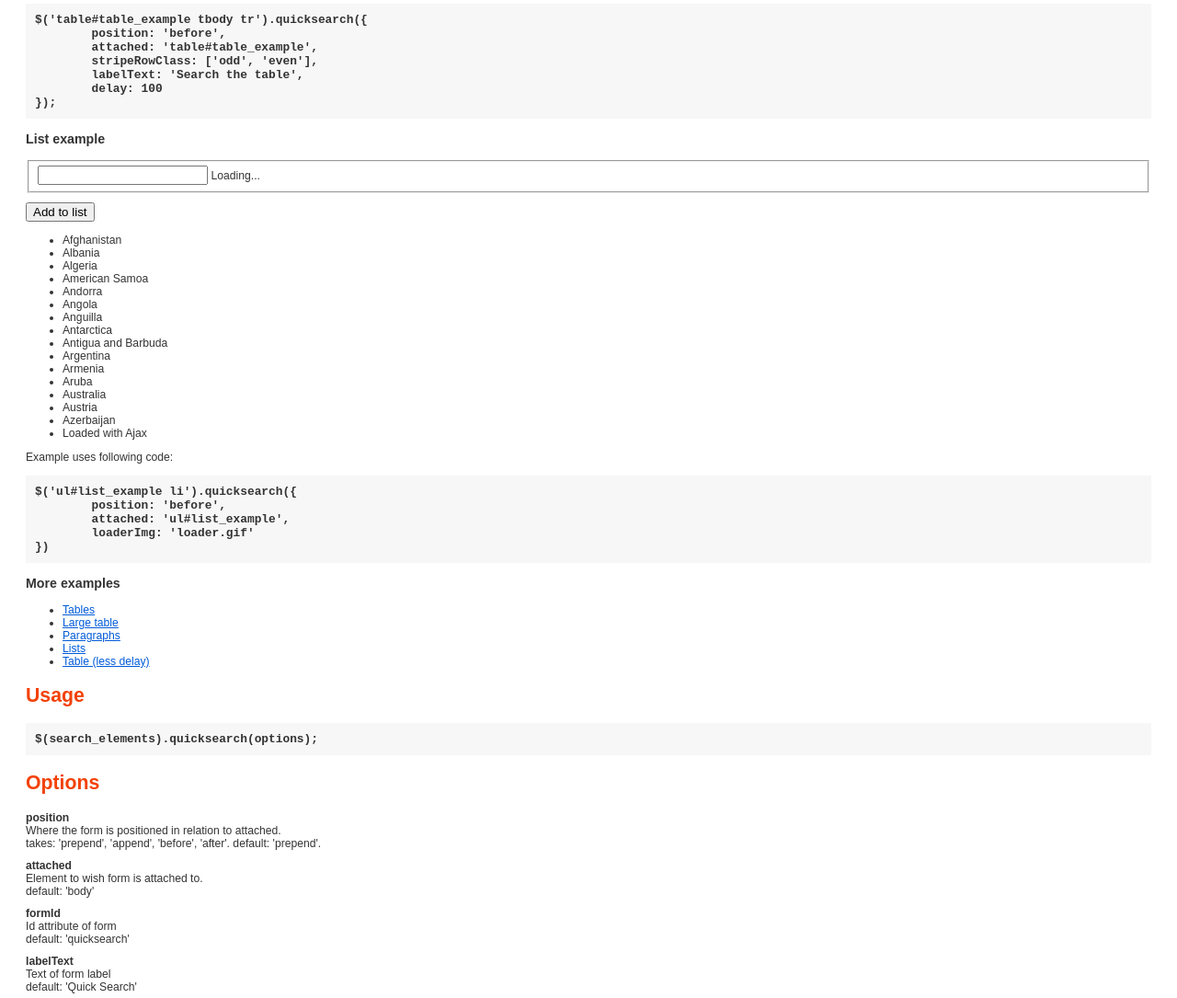
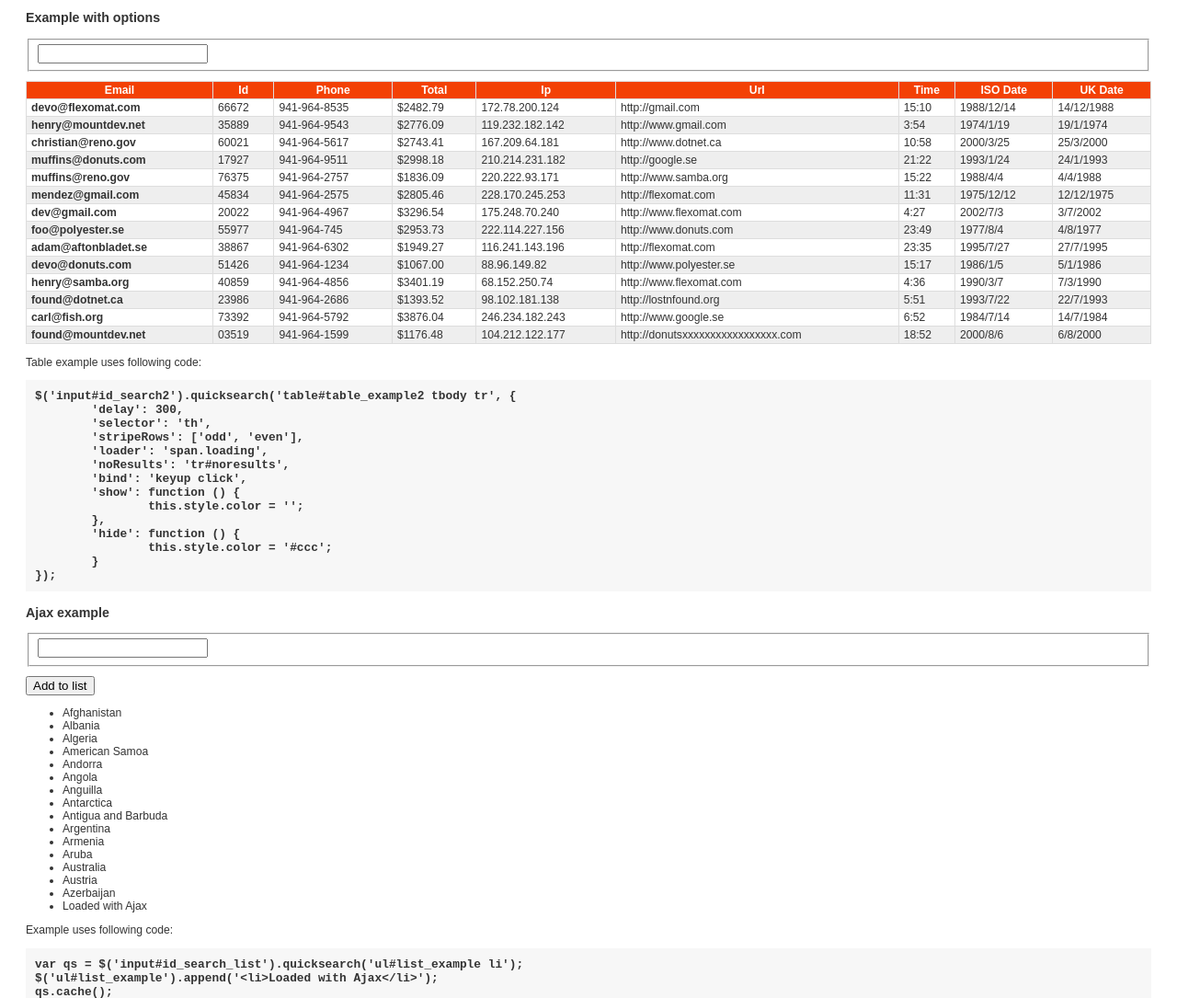
Before and after one commit to riklomas/quicksearch, a plain HTML site: page examples/index.html in a window 1280 px wide. Shown: the part 608-1693 px from the top of the page at 92% size. Drawn offline with Linux system fonts and the light colour scheme.

Commit message:
help quicksearch

```diff
--- a/examples/index.html
+++ b/examples/index.html
@@ -10,8 +10,21 @@
 		<script type="text/javascript" src="../jquery.quicksearch.js"></script>
 		<script type="text/javascript">
 			$(function () {
-				$('input#id_search').quicksearch('table#table_example tbody tr', {
-					selector: 'th'
+				$('input#id_search').quicksearch('table#table_example tbody tr');
+
+				$('input#id_search2').quicksearch('table#table_example2 tbody tr', {
+					'delay': 300,
+					'selector': 'th',
+					'stripeRows': ['odd', 'even'],
+					'loader': 'span.loading',
+					'noResults': 'tr#noresults',
+					'bind': 'keyup click',
+					'show': function () {
+						this.style.color = '';
+					},
+					'hide': function () {
+						this.style.color = '#ccc';
+					}
 				});
 
 				var qs = $('input#id_search_list').quicksearch('ul#list_example li');
@@ -27,25 +40,16 @@
 		</script>
 	</head>
 	<body>
-		<h1>jQuery quickSearch <sup>version 2.0.2</sup></h1>
+		<h1>jQuery quickSearch</h1>
 
-		<ul>
-			<li><a href="#examples">Examples</a></li>
-			<li><a href="#usage">Usage</a></li>
-			<li><a href="#options">Options</a></li>
-			<li><a href="#download">Download</a></li>
-		</ul>
+		<p><a href="http://github.com/riklomas/quicksearch">Download at Github</a></p>
 
-		<div class="hr">
-		    <hr />
-		</div>
-
-	    <h2 id="examples">Examples</h2>
-		<h3>Table example</h3>
+		<h2 id="examples">Examples</h2>
+		<h3>Simple example</h3>
 
 		<form action="#">
 			<fieldset>
-				<input type="text" name="search" value="" id="id_search" /> <span class="loading">Loading...</span>
+				<input type="text" name="search" value="" id="id_search" />
 			</fieldset>
 		</form>
 
@@ -281,20 +285,272 @@
 
 				<p>Table example uses following code:</p>
 <code><pre>
-$('table#table_example tbody tr').quicksearch({
-	position: 'before',
-	attached: 'table#table_example',
-	stripeRowClass: ['odd', 'even'],
-	labelText: 'Search the table',
-	delay: 100
+$('input#id_search').quicksearch('table#table_example tbody tr');
+</pre></code>
+
+<h3>Example with options</h3>
+
+
+<form action="#">
+	<fieldset>
+		<input type="text" name="search" value="" id="id_search2" /> <span class="loading">Loading...</span>
+	</fieldset>
+</form>
+
+<table id="table_example2">
+	<thead>
+		<tr>
+
+			<th>Email</th>
+			<th>Id</th>
+			<th>Phone</th>
+			<th>Total</th>
+			<th>Ip</th>
+			<th>Url</th>
+
+			<th>Time</th>
+			<th>ISO Date</th>
+			<th>UK Date</th>
+		</tr>
+	</thead>
+	<tbody>
+		<tr>
+			<th>devo@flexomat.com</th>
+
+			<td>66672</td>
+			<td>941-964-8535</td>
+			<td>$2482.79</td>
+			<td>172.78.200.124</td>
+
+			<td>http://gmail.com</td>
+			<td>15:10</td>
+
+			<td>1988/12/14</td>
+			<td>14/12/1988</td>
+		</tr>
+
+		<tr>
+			<th>henry@mountdev.net</th>
+
+			<td>35889</td>
+
+			<td>941-964-9543</td>
+			<td>$2776.09</td>
+			<td>119.232.182.142</td>
+			<td>http://www.gmail.com</td>
+			<td>3:54</td>
+
+			<td>1974/1/19</td>
+
+			<td>19/1/1974</td>
+		</tr>
+
+		<tr>
+			<th>christian@reno.gov</th>
+			<td>60021</td>
+			<td>941-964-5617</td>
+
+			<td>$2743.41</td>
+			<td>167.209.64.181</td>
+			<td>http://www.dotnet.ca</td>
+			<td>10:58</td>
+			<td>2000/3/25</td>
+			<td>25/3/2000</td>
+
+		</tr>
+
+		<tr>
+			<th>muffins@donuts.com</th>
+			<td>17927</td>
+			<td>941-964-9511</td>
+			<td>$2998.18</td>
+
+			<td>210.214.231.182</td>
+
+			<td>http://google.se</td>
+			<td>21:22</td>
+			<td>1993/1/24</td>
+			<td>24/1/1993</td>
+		</tr>
+
+		<tr>
+			<th>muffins@reno.gov</th>
+
+			<td>76375</td>
+			<td>941-964-2757</td>
+			<td>$1836.09</td>
+			<td>220.222.93.171</td>
+
+			<td>http://www.samba.org</td>
+			<td>15:22</td>
+
+			<td>1988/4/4</td>
+			<td>4/4/1988</td>
+		</tr>
+
+		<tr>
+
+			<th>mendez@gmail.com</th>
+			<td>45834</td>
+			<td>941-964-2575</td>
+
+			<td>$2805.46</td>
+			<td>228.170.245.253</td>
+			<td>http://flexomat.com</td>
+
+			<td>11:31</td>
+			<td>1975/12/12</td>
+			<td>12/12/1975</td>
+
+		</tr>
+
+		<tr>
+			<th>dev@gmail.com</th>
+
+			<td>20022</td>
+			<td>941-964-4967</td>
+			<td>$3296.54</td>
+			<td>175.248.70.240</td>
+
+			<td>http://www.flexomat.com</td>
+			<td>4:27</td>
+
+			<td>2002/7/3</td>
+			<td>3/7/2002</td>
+		</tr>
+
+		<tr>
+			<th>foo@polyester.se</th>
+
+			<td>55977</td>
+
+			<td>941-964-745</td>
+			<td>$2953.73</td>
+			<td>222.114.227.156</td>
+			<td>http://www.donuts.com</td>
+			<td>23:49</td>
+
+			<td>1977/8/4</td>
+
+			<td>4/8/1977</td>
+		</tr>
+
+		<tr>
+			<th>adam@aftonbladet.se</th>
+			<td>38867</td>
+			<td>941-964-6302</td>
+
+			<td>$1949.27</td>
+			<td>116.241.143.196</td>
+			<td>http://flexomat.com</td>
+			<td>23:35</td>
+			<td>1995/7/27</td>
+			<td>27/7/1995</td>
+
+		</tr>
+
+		<tr>
+			<th>devo@donuts.com</th>
+			<td>51426</td>
+			<td>941-964-1234</td>
+			<td>$1067.00</td>
+
+			<td>88.96.149.82</td>
+
+			<td>http://www.polyester.se</td>
+			<td>15:17</td>
+			<td>1986/1/5</td>
+			<td>5/1/1986</td>
+		</tr>
+
+
+		<tr>
+			<th>henry@samba.org</th>
+
+			<td>40859</td>
+			<td>941-964-4856</td>
+			<td>$3401.19</td>
+			<td>68.152.250.74</td>
+
+			<td>http://www.flexomat.com</td>
+			<td>4:36</td>
+
+			<td>1990/3/7</td>
+			<td>7/3/1990</td>
+		</tr>
+
+		<tr>
+
+			<th>found@dotnet.ca</th>
+			<td>23986</td>
+			<td>941-964-2686</td>
+
+			<td>$1393.52</td>
+			<td>98.102.181.138</td>
+			<td>http://lostnfound.org</td>
+
+			<td>5:51</td>
+			<td>1993/7/22</td>
+			<td>22/7/1993</td>
+
+		</tr>
+
+		<tr>
+			<th>carl@fish.org</th>
+
+			<td>73392</td>
+			<td>941-964-5792</td>
+			<td>$3876.04</td>
+			<td>246.234.182.243</td>
+
+			<td>http://www.google.se</td>
+			<td>6:52</td>
+
+			<td>1984/7/14</td>
+			<td>14/7/1984</td>
+		</tr>
+
+		<tr>
+			<th>found@mountdev.net</th>
+
+			<td>03519</td>
+
+			<td>941-964-1599</td>
+			<td>$1176.48</td>
+			<td>104.212.122.177</td>
+			<td>http://donutsxxxxxxxxxxxxxxxxx.com</td>
+			<td>18:52</td>
+
+			<td>2000/8/6</td>
+
+			<td>6/8/2000</td>
+		</tr>
+	</table>
+
+		<p>Table example uses following code:</p>
+<code><pre>
+$('input#id_search2').quicksearch('table#table_example2 tbody tr', {
+	'delay': 300,
+	'selector': 'th',
+	'stripeRows': ['odd', 'even'],
+	'loader': 'span.loading',
+	'noResults': 'tr#noresults',
+	'bind': 'keyup click',
+	'show': function () {
+		this.style.color = '';
+	},
+	'hide': function () {
+		this.style.color = '#ccc';
+	}
 });
 </pre></code>
 
-		<h3>List example</h3>
+
+		<h3>Ajax example</h3>
 
 		<form action="#">
 			<fieldset>
-				<input type="text" name="search" value="" id="id_search_list" /> <span class="loading">Loading...</span>
+				<input type="text" name="search" value="" id="id_search_list" />
 			</fieldset>
 		</form>
 
@@ -320,132 +576,18 @@ $('table#table_example tbody tr').quicksearch({
 
 		<p>Example uses following code:</p>
 <code><pre>
-$('ul#list_example li').quicksearch({
-	position: 'before',
-	attached: 'ul#list_example',
-	loaderImg: 'loader.gif'
-})
+var qs = $('input#id_search_list').quicksearch('ul#list_example li');
+$('ul#list_example').append('&lt;li&gt;Loaded with Ajax&lt;/li&gt;');
+qs.cache();
+
+$('input#add_to_list').click(function () {
+	$('ul#list_example').append('&lt;li&gt;Added on click&lt;/li&gt;');
+	qs.cache();
+});
 </pre></code>
 
+<p><a href="http://github.com/riklomas/quicksearch">Download at Github</a></p>
 
-
-		<h3>More examples</h3>
-
-	    <ul>
-	        <li><a href="table.html">Tables</a></li>
-	        <li><a href="large_table.html">Large table</a></li>
-	        <li><a href="paragraphs.html">Paragraphs</a></li>
-	        <li><a href="list.html">Lists</a></li>
-			<li><a href="table_quicker.html">Table (less delay)</a></li>
-	    </ul>
-
-		<div class="hr">
-		    <hr />
-		</div>
-
-	    <h2 id="usage">Usage</h2>
-
-<code><pre>
-$(search_elements).quicksearch(options);
-</pre></code>
-
-		<div class="hr">
-		    <hr />
-		</div>
-
-        <h2 id="options">Options</h2>
-
-        <dl>
-
-
-            <dt>position</dt>
-			<dd>Where the form is positioned in relation to attached.</dd>
-			<dd class="default">takes: 'prepend', 'append', 'before', 'after'. default: 'prepend'.</dd>
-
-			<dt>attached</dt>
-			<dd>Element to wish form is attached to.</dd>
-			<dd class="default">default: 'body'</dd>
-
-			<dt>formId</dt>
-			<dd>Id attribute of form</dd>
-			<dd class="default">default: 'quicksearch'</dd>
-
-			<dt>labelText</dt>
-			<dd>Text of form label</dd>
-			<dd class="default">default: 'Quick Search'</dd>
-
-			<dt>labelClass</dt>
-			<dd>Class attribute of label</dd>
-			<dd class="default">default: 'qs_label'</dd>
-
-			<dt>inputText</dt>
-			<dd>Text of input, will disappear on focus and reappear if field blank on blur.</dd>
-			<dd class="default">default: null</dd>
-
-			<dt>inputClass</dt>
-			<dd>Class attribute of input</dd>
-			<dd class="default">default: 'qs_input'</dd>
-
-			<dt>loaderId</dt>
-			<dd>Id attribute of loader</dd>
-			<dd class="default">default: 'loader'</dd>
-
-			<dt>loaderClass</dt>
-			<dd>Class attribute of loader</dd>
-			<dd class="default">default: 'loader'</dd>
-
-			<dt>loaderImg</dt>
-			<dd>Makes the loader an image if a string is given</dd>
-			<dd class="default">default: null</dd>
-
-			<dt>loaderText</dt>
-			<dd>Makes the loader an string of text if no image is given</dd>
-			<dd class="default">default: 'Loading...'</dd>
-
-			<dt>stripeRowClass</dt>
-			<dd>Adds a class to each element based on the array given</dd>
-			<dd class="default">default: null. takes: an array of text strings to be classes</dd>
-
-			<dt>delay</dt>
-            <dd>Keypress delay in milliseconds</dd>
-			<dd class="default">default: 500</dd>
-
-			<dt>focusOnLoad</dt>
-			<dd>Focuses text input on page load</dd>
-			<dd class="default">default: false.</dd>
-
-			<dt>hideElement</dt>
-			<dd>Hides/stripes elements parent/grandparent instead of itself.</dd>
-			<dd class="default">default: null. takes: 'parent', 'grandparent'</dd>
-
-			<dt>randomElement</dt>
-			<dd>Adds a random string to quickSearch to differentiate between multiple searches</dd>
-			<dd class="default">default: 'qs'+Math.floor(Math.random()*1000000)</dd>
-
-			<dt>isFieldset <span class="new">New</span></dt>
-			<dd>If you want a fieldset instead of a form, useful for developers using ASP.NET</dd>
-			<dd class="default">default: false</dd>
-
-			<dt>fixWidths <span class="new">New</span></dt>
-			<dd>If using a table, fix the widths of table cells to stop row widths jumping when searching</dd>
-			<dd class="default">default: false</dd>
-		</dl>
-
-		<div class="hr">
-		    <hr />
-		</div>
-
-	    <h2 id="download">Download</h2>
-
-	    <ul>
-	        <li><a href="jquery.quicksearch.js">Full Javascript</a> (6.7k)</li>
-			<li><a href="jquery.quicksearch.pack.js">Compressed version</a> (3.6k)</li>
-	        <li><a href="jquery.quicksearch.txt">Text version</a></li>
-	    </ul>
-
-		<div id="footer">
-	    Developed by <a id="rikrikrik" href="/">Rik Lomas</a> <span>&mdash;</span> <a href="http://www.twitter.com/riklomas">Follow me on Twitter</a> <span>&mdash;</span> Problems? Email me at rik at this domain.
-	    </div>
 
 	</body>
 </html>
--- a/examples/style.css
+++ b/examples/style.css
@@ -11,7 +11,7 @@ tbody th { text-align: left; }
 table th, table td { border: 1px solid #ddd; padding: 2px 5px; font-size: 100%; }
 pre { font-size: 130%; background: #f7f7f7; padding: 10px 10px; font-weight: bold; }
 .odd, .r1 { background: #fff; }
-.even, .r2 { background: #f7f7f7; }
+.even, .r2 { background: #eee; }
 .r3 { background: #ebebeb; }
 .search { font-weight:  bold; }
 
```
Also changed, not shown: README.markdown (+14 -2 lines).
